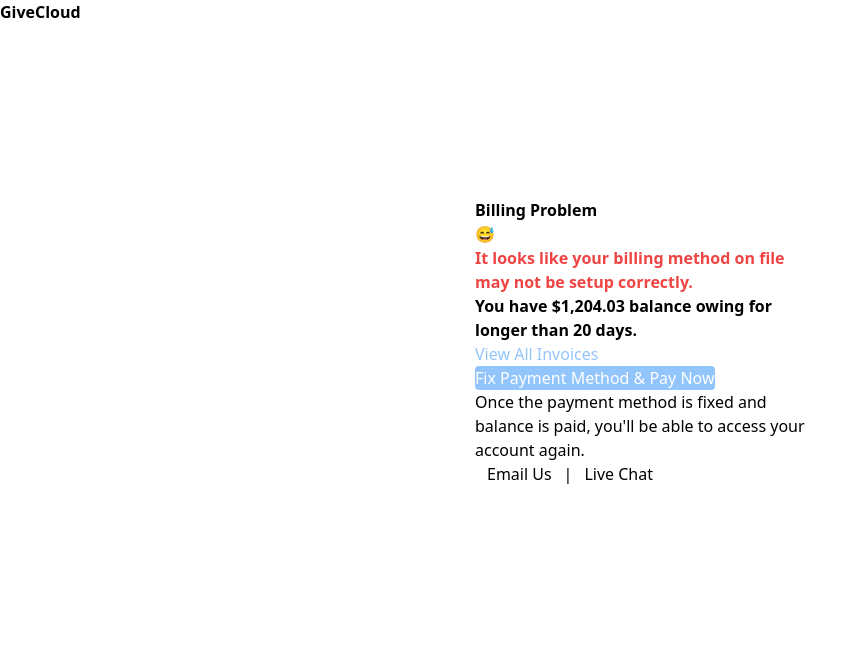
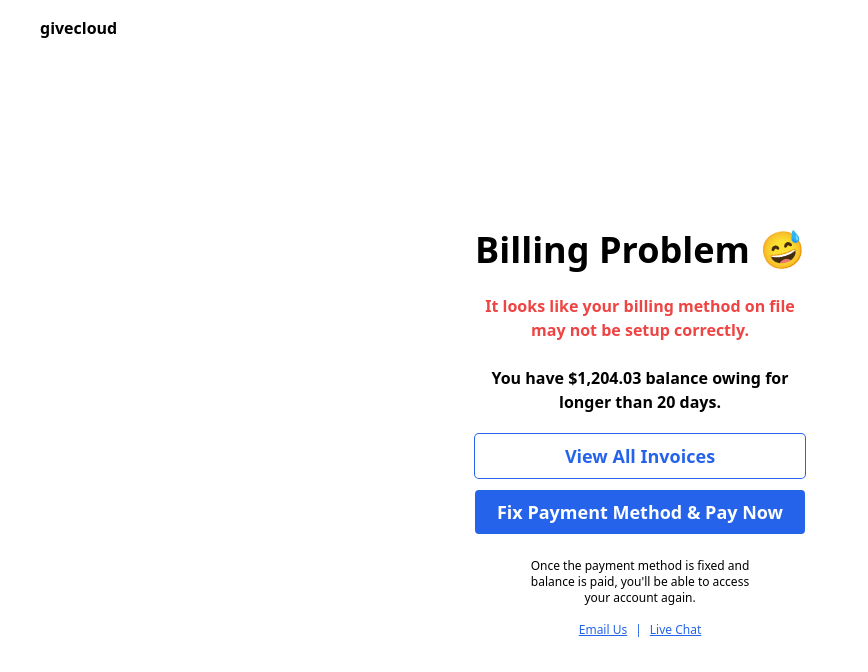
Before and after one commit to IO-Silver/gc-technical-starter, a Next.js app: page / in a window 1280 px wide. Shown: the top 672 px of the page, without its empty margins (0-868 px from the left). Built offline with nearby package versions, Linux system fonts and the light colour scheme.

Commit message:
Got the general layout of each element, now for some of the details

```diff
--- a/components/Actions.jsx
+++ b/components/Actions.jsx
@@ -3,11 +3,11 @@
 class Actions extends Component {
   render() {
     return <div>
-      <button className="bg-white text-blue-300 rounded transition-colors hover:ring-1 hover:ring-blue-300">
+      <button className="w-full mb-3 p-2 bg-white text-blue-600 rounded transition-colors ring-1 ring-blue-600 font-semibold text-lg">
         {this.props.primary}
       </button>
-      <br/>
-      <button className="bg-blue-300 text-white rounded transition-colors hover:ring-1 hover:ring-blue-300">
+
+      <button className="w-full p-2 bg-blue-600 text-white rounded transition-colors hover:ring-1 hover:ring-blue-600 font-semibold text-lg">
         {this.props.secondary}
       </button>
     </div>
--- a/components/BillingProblem.jsx
+++ b/components/BillingProblem.jsx
@@ -7,28 +7,32 @@
     return(
       <div className="flex h-screen w-screen items-center justify-center">
         <div className="flex-col w-[330px] h-[413px]">
-          <h1 className="font-bold">
+          <div>
+            <h1 className="font-bold text-4xl">
               Billing Problem
-          </h1>
-          <div className="rotate-11">
+            <div className="rotate-[-15deg] float-right">
             😅
             </div>
-
+            </h1>
+          </div>
+          <br/>
           <ErrorMessage message={this.props.errorMessage} reason={this.props.reason} />
           <Actions primary={this.props.primaryAction} secondary={this.props.secondaryAction} />
-
-          <div className="">
+          <br/>
+          <div className="w-[240px] h-[80px] mx-[45px] text-xs">
+            <div className="text-center">
               {this.props.reconciliation}
             </div>
-
-          <div className="w-240 h-80">
-            <a href="localhost:3000" className="mx-3">
+            <br/>
+            <div className="text-center text-blue-600">
+              <a href="localhost:3000" className="mx-2">
                 Email Us
               </a>
               |
-            <a href="localhost:3000" className="mx-3">
+              <a href="localhost:3000" className="mx-2">
                 Live Chat
               </a>
+            </div>
           </div>
         </div>
       </div>
--- a/components/ErrorMessage.jsx
+++ b/components/ErrorMessage.jsx
@@ -1,9 +1,10 @@
 import React from 'react';
 
-const ErrorMessage = props => <div className="font-bold h-110">
+const ErrorMessage = props => <div className="font-semibold h-110 text-center mb-5">
     <div className="text-red-500">
       {props.message}
     </div>
+    <br/>
     <div>
       {props.reason}
     </div>
--- a/components/Logo.jsx
+++ b/components/Logo.jsx
@@ -2,8 +2,8 @@
 
 const Logo = () =>
   // Load the icon svg and GiveCloud
-  <div className="font-bold h-1 origin-top-left">
-    <h1>GiveCloud</h1>
+  <div className="font-bold h-1 origin-top-left m-4 ml-10">
+    <h1>givecloud</h1>
   </div>
 
 export default Logo;
--- a/styles/globals.css
+++ b/styles/globals.css
@@ -1,3 +1,7 @@
 @tailwind base;
 @tailwind components;
 @tailwind utilities;
+
+a {
+   @apply underline text-blue-600 hover:text-blue-800 visited:text-purple-600
+}
```
Lines whose indentation alone changed are shown as unchanged.
